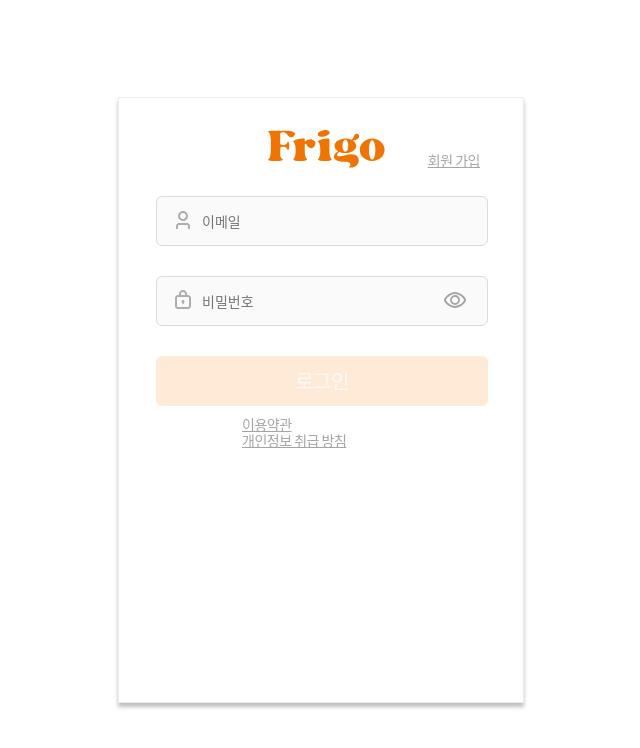
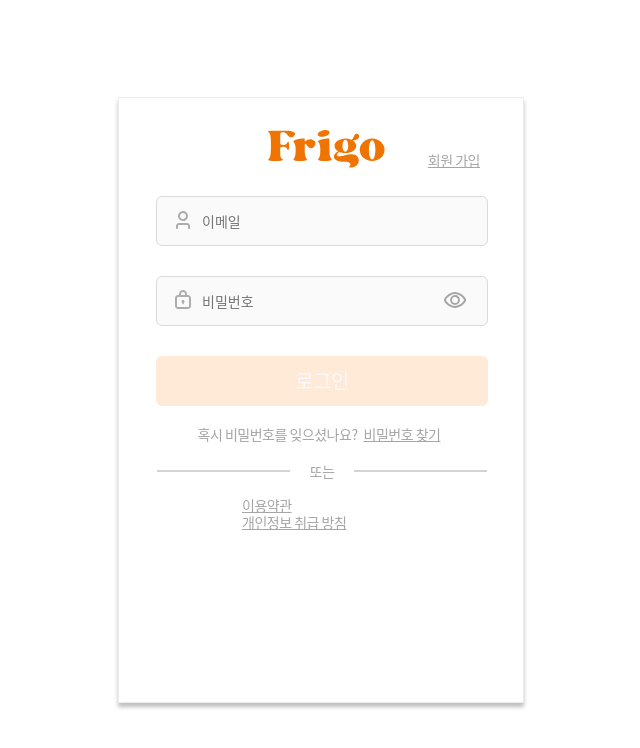
Before and after one commit to ericagong/Frigo-FE, a React (Create React App) app: page /auth in a window 1280 px wide. Both pictures are taken after a click on the button "로그인". Shown: the top 748 px of the page, without its empty margins (319-959 px from the left). Built offline with nearby package versions, Linux system fonts and the light colour scheme.

Commit message:
feat: 비밀번호 찾기 링크 및 함수 연결

```diff
--- a/src/components/auth/SignIn.js
+++ b/src/components/auth/SignIn.js
@@ -5,10 +5,14 @@ import AuthContext from "./context";
 import { existValue } from "./validators";
 import Input from "../Input";
 import apis from "../../utils/axios";
+import colors from "../styles/colors";
 import Header from "./Header";
 import Button from "../Button";
+import { Text } from "../styles/Typography";
+import LinkButton from "./LinkButton";
 import Footer from "./Footer";
 import styled from "styled-components";
+import borders from "../styles/borders";
 
 const NAMES = {
   EMAIL: "email",
@@ -54,8 +58,6 @@ const SignIn = () => {
     [setInfo, setErrors]
   );
 
-  console.log(info, errors);
-
   const getInputs = useMemo(() => {
     return Object.values(NAMES).map((name) => (
       <Input
@@ -71,8 +73,6 @@ const SignIn = () => {
       />
     ));
   }, [info, errors, onChange]);
-
-  console.log(errors);
 
   const onComplete = useCallback(() => {
     const signIn = async () => {
@@ -112,6 +112,10 @@ const SignIn = () => {
     return false;
   };
 
+  const openModal = useCallback(() => {
+    console.log("open modal");
+  }, []);
+
   return (
     <Root>
       <Header />
@@ -119,6 +123,19 @@ const SignIn = () => {
         {getInputs}
         <Button text="로그인" onClick={onComplete} disabled={getDisabled()} />
       </Form>
+      <FindPW>
+        <Text fontSize={`1.4rem`} lineHeight={`2.027rem`} color={colors.gray4}>
+          혹시 비밀번호를 잊으셨나요?
+        </Text>
+        <LinkButton text="비밀번호 찾기" onClick={openModal} />
+      </FindPW>
+      <Divider>
+        <Line />
+        <Text fontSize={`1.4rem`} lineHeight={`2rem`} color={colors.gray4}>
+          또는
+        </Text>
+        <Line />
+      </Divider>
       <Footer />
     </Root>
   );
@@ -134,5 +151,29 @@ const Form = styled.form`
   gap: 2.6rem;
 `;
 
+const FindPW = styled.div`
+  box-sizing: border-box;
+  display: flex;
+  align-items: center;
+  justify-content: center;
+  width: 33.2rem;
+  margin-top: 2rem;
+`;
+
+const Divider = styled.div`
+  display: flex;
+  align-items: center;
+  justify-content: center;
+  gap: 2rem;
+  width: 33.2rem;
+  height: 0.1rem;
+  margin: 2.8rem 0 1.6rem 0;
+`;
+
+const Line = styled.div`
+  width: 13.1rem;
+  border: ${borders.line};
+`;
+
 export { NAMES };
 export default SignIn;
--- a/src/components/styles/borders.js
+++ b/src/components/styles/borders.js
@@ -4,6 +4,7 @@ const borders = {
   basic: `1px solid ${colors.gray1}`,
   input: `1.19856px solid ${colors.gray3}`,
   sign_in_button: `1px solid ${colors.orange_storke}`,
+  line: `1px solid ${colors.gray_stroke};`,
 };
 
 export default borders;
--- a/src/components/styles/colors.js
+++ b/src/components/styles/colors.js
@@ -34,6 +34,7 @@ const colors = {
   gray6: "#656565",
   gray7: "#4B4B4B", // title main color
   gray8: "#282828", // text gray main color
+  gray_stroke: "#D3D3D3",
 
   black_main: "#000000", // text main color
 };
```
